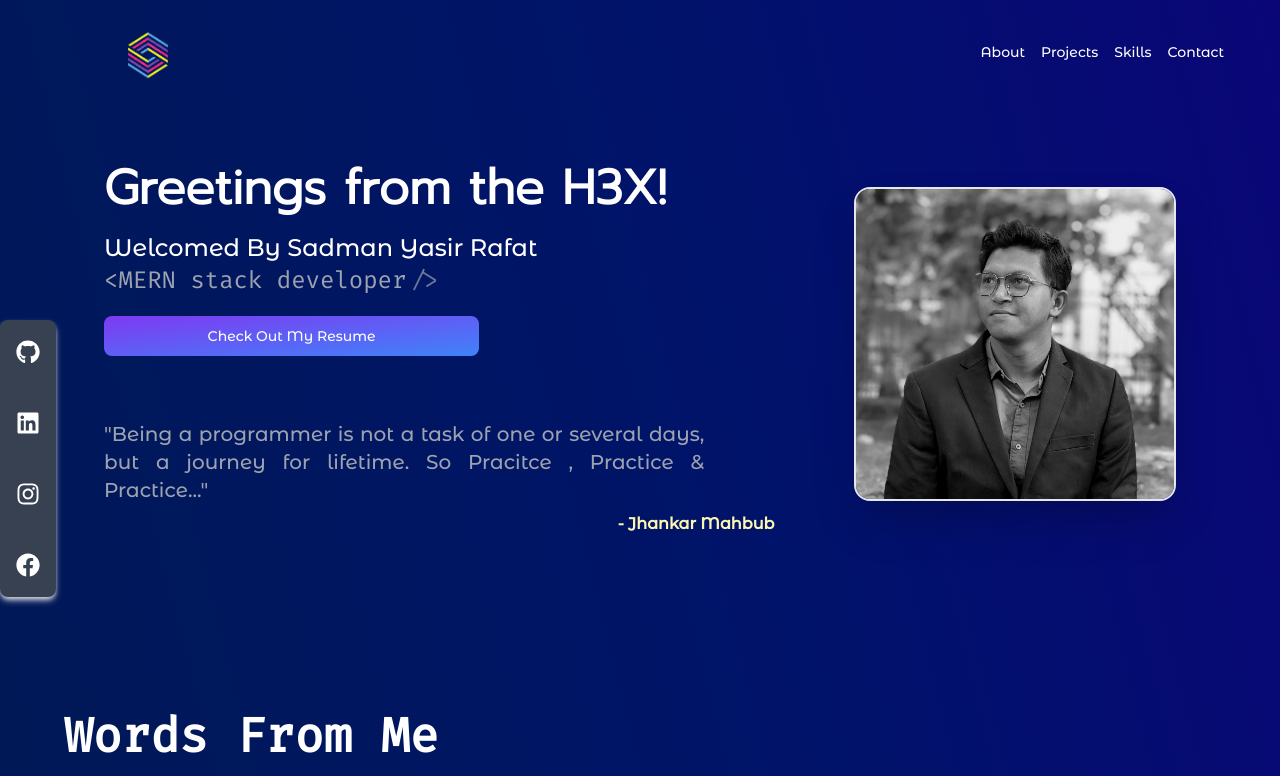
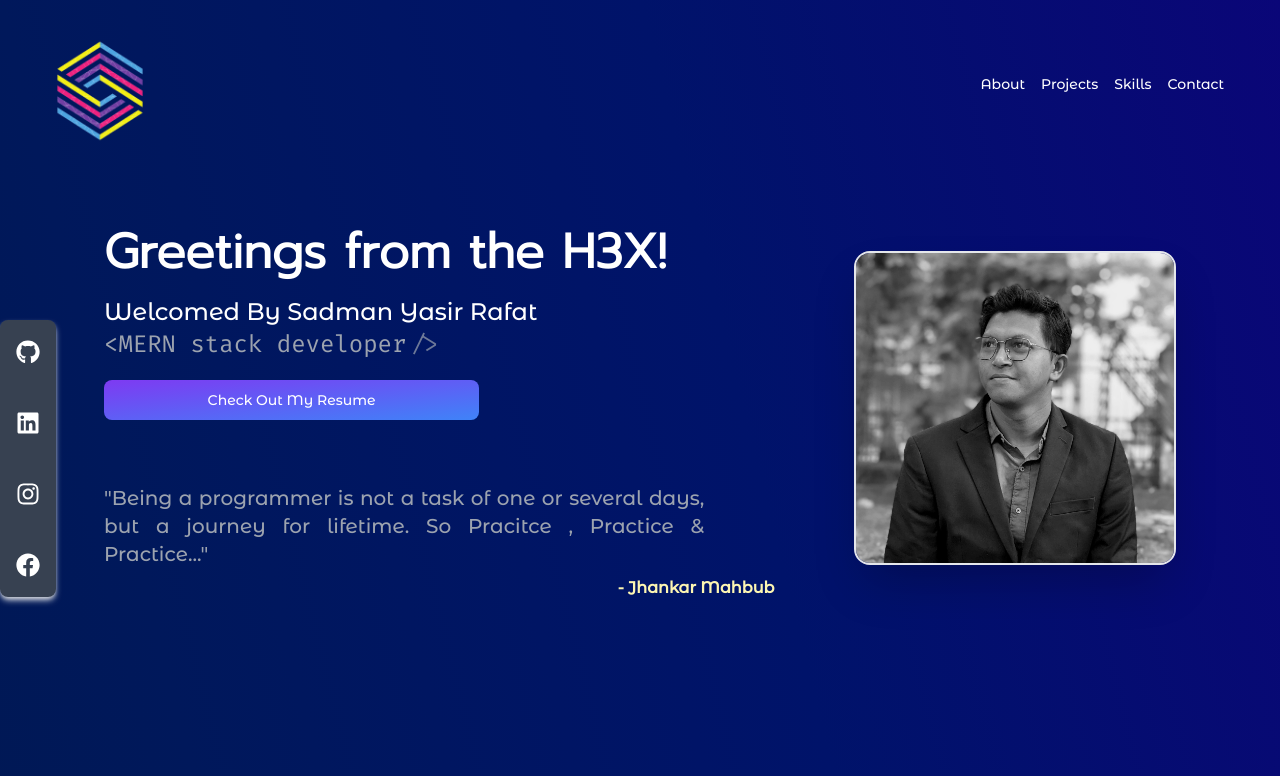
Before and after one commit to RafatSh-hash/portfolio, a React (Create React App) app: page / in a window 1280 px wide. Shown: the top 776 px of the page. Built offline with nearby package versions, Linux system fonts and the light colour scheme.

Commit message:
sm divice responcive fixed

```diff
--- a/src/Components/Home/Home.js
+++ b/src/Components/Home/Home.js
@@ -7,7 +7,7 @@ const Home = () => {
   return (
     <div>
       <div className="lg:flex shadow-white lg:flex-row h-auto md:flex md:flex-row sm:flex sm:flex-col justify-between items-center	 w-[90%] mx-auto rounded-b-2xl p-10">
-        <div className="w-[70%]  md:w-[70%] sm:w-full leading-10">
+        <div className="w-[70%]  md:w-[70%] sm:w-[100%] min-[320px]:w-full leading-10">
           <h1
             style={{ fontFamily: "Prompt" }}
             className="text-5xl sm:my-10 md:my-10 lg:my-5 sm:text-center min-[320px]:text-center md:text-center lg:text-left text-white font-bold"
@@ -47,7 +47,7 @@ const Home = () => {
               Check Out My Resume
             </a>
           </button>
-          <p className="mt-14 text-xl text-gray-400 text-justify w-[80%]">
+          <p className="mt-14 text-xl text-gray-400 text-justify lg:w-[80%] min-[320px]:w-full sm:w-full">
             "Being a programmer is not a task of one or several days, but a
             journey for lifetime. So Pracitce , Practice & Practice..."
           </p>
--- a/src/Components/Projects/Projects.js
+++ b/src/Components/Projects/Projects.js
@@ -21,7 +21,7 @@ const Projects = () => {
         MERN Stack projects
       </h1>
       <div className="flex flex-row sm:flex-col md:flex-row min-[320px]:flex-col  w-[90%] mx-auto justify-evenly">
-        <div className="bg-gray-400 lg:w-[28%] sm:my-10 rounded-lg transform transition duration-2000 hover:scale-125">
+        <div className="bg-gray-400 lg:w-[28%] my-10 rounded-lg transform transition duration-2000 hover:scale-125">
           <div class="relative w-full h-72 rounded-lg">
             <img
               src="https://i.ibb.co/WsYs0TJ/rsz-pp.png"
@@ -43,7 +43,7 @@ const Projects = () => {
             </div>
           </div>
         </div>
-        <div className="bg-gray-400 lg:w-[28%] sm:my-10 rounded-lg transform transition duration-2000 hover:scale-125">
+        <div className="bg-gray-400 lg:w-[28%] my-10 rounded-lg transform transition duration-2000 hover:scale-125">
           <div class="relative w-full h-72 rounded-lg">
             <img
               src="https://i.ibb.co/hZMb385/GST-Rate-for-Photography-Services.png"
@@ -65,7 +65,7 @@ const Projects = () => {
             </div>
           </div>
         </div>
-        <div className="bg-gray-400 lg:w-[28%] sm:my-10 rounded-lg transform transition duration-2000 hover:scale-125">
+        <div className="bg-gray-400 lg:w-[28%] my-10 rounded-lg transform transition duration-2000 hover:scale-125">
           <div class="relative w-full h-72 rounded-lg">
             <img
               src="https://i.ibb.co/bF6qwM7/Bit-Masters.png"
@@ -95,7 +95,7 @@ const Projects = () => {
         JavaScript projects
       </h1>
       <div className="flex flex-row sm:flex-col md:flex-row min-[320px]:flex-col w-[90%] mx-auto justify-evenly">
-        <div className="bg-gray-400 lg:w-[28%] sm:my-10 rounded-lg transform transition duration-2000 hover:scale-125">
+        <div className="bg-gray-400 lg:w-[28%] my-10 rounded-lg transform transition duration-2000 hover:scale-125">
           <div class="relative w-full h-72 rounded-lg">
             <img
               src="https://i.ibb.co/rvmsbc6/CG1.png"
@@ -117,7 +117,7 @@ const Projects = () => {
             </div>
           </div>
         </div>
-        <div className="bg-gray-400 lg:w-[28%] sm:my-10 rounded-lg transform transition duration-2000 hover:scale-125">
+        <div className="bg-gray-400 lg:w-[28%] my-10 rounded-lg transform transition duration-2000 hover:scale-125">
           <div class="relative w-full h-72 rounded-lg">
             <img
               src="https://i.ibb.co/g7vqKdt/DN1.png"
@@ -139,7 +139,7 @@ const Projects = () => {
             </div>
           </div>
         </div>
-        <div className="bg-gray-400 lg:w-[28%] sm:my-10 rounded-lg transform transition duration-2000 hover:scale-125">
+        <div className="bg-gray-400 lg:w-[28%] my-10 rounded-lg transform transition duration-2000 hover:scale-125">
           <div class="relative w-full h-72 rounded-lg">
             <img
               src="https://i.ibb.co/QdN1kwJ/screencapture-cool-truffle-9beffd-netlify-app-2023-03-02-14-05-16.png"
--- a/src/Components/Shared/Navigation.js
+++ b/src/Components/Shared/Navigation.js
@@ -11,16 +11,18 @@ const Navigation = () => {
   return (
     <div>
       <nav class="flex items-center justify-between bg-transparent p-6 px-10  w-full  ">
-        <div class="flex items-center flex-shrink-0 text-white mr-6">
-          <img
-            className="w-14 h-14 mx-20"
-            src={Logo}
-            alt="Logo"
-          />
+        <div class="flex sm:w-[40%] min-[320px]:w-[40%] lg:w-[10%] items-center text-white mr-6">
+          <div className="w-full">
+            <img
+              className="w-full h-full "
+              src={Logo}
+              alt="Logo"
+            />
+          </div>
         </div>
 
         <div class=" lg:flex lg:flex-row lg:items-center  sm:flex sm:flex-row">
-          <div class="text-sm lg:flex lg:flex-row sm:flex sm:flex-row">
+          <div class="text-sm lg:flex lg:flex-row sm:flex sm:flex-row min-[320px]:flex min-[320px]:flex-row">
             <Link
               style={{ cursor: "pointer" }}
               to="About"
```
